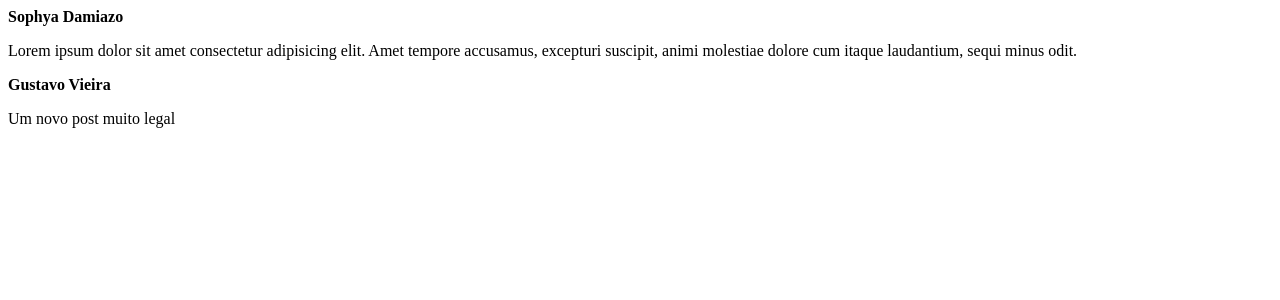
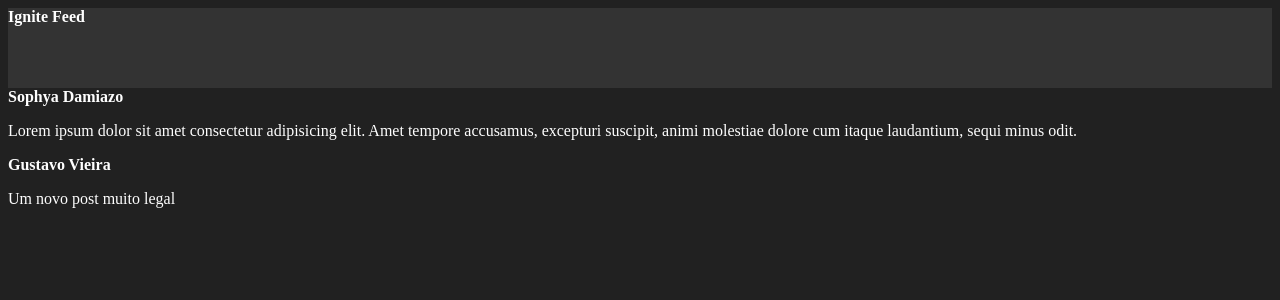
Before and after one commit to devsophya/Fundamentos-do-React.js, a React (Vite) app in the folder vite-project/: page / in a window 1280 px wide. Shown: the top 300 px of the page. Built offline with nearby package versions, Linux system fonts and the light colour scheme.

Commit message:
feat: Implementado o CSS Modules.

```diff
--- a/vite-project/src/App.jsx
+++ b/vite-project/src/App.jsx
@@ -1,8 +1,14 @@
+import { Header } from './components/Header';
 import { Post } from './Post'
+
+import './styles.css';
 
 export function App() {
   return (
     <div>
+
+      <Header />
+
       <Post
         author=" Sophya Damiazo"
         content="Lorem ipsum dolor sit amet consectetur adipisicing elit. Amet tempore accusamus, excepturi suscipit, animi molestiae dolore cum itaque laudantium, sequi minus odit."
--- /dev/null
+++ b/vite-project/src/components/Header.jsx
@@ -0,0 +1,11 @@
+import styles from './Header.module.css'
+
+
+export function Header() {
+    return (
+        <header className={styles.header}>
+            <strong>Ignite Feed</strong>
+        </header>
+
+    );
+}
--- /dev/null
+++ b/vite-project/src/components/Header.module.css
@@ -0,0 +1,4 @@
+.header {
+    background-color: #333;
+    height: 80px;
+}
--- /dev/null
+++ b/vite-project/src/styles.css
@@ -0,0 +1,4 @@
+body {
+    background-color: #212121;
+    color: #fefefe;
+}
```
